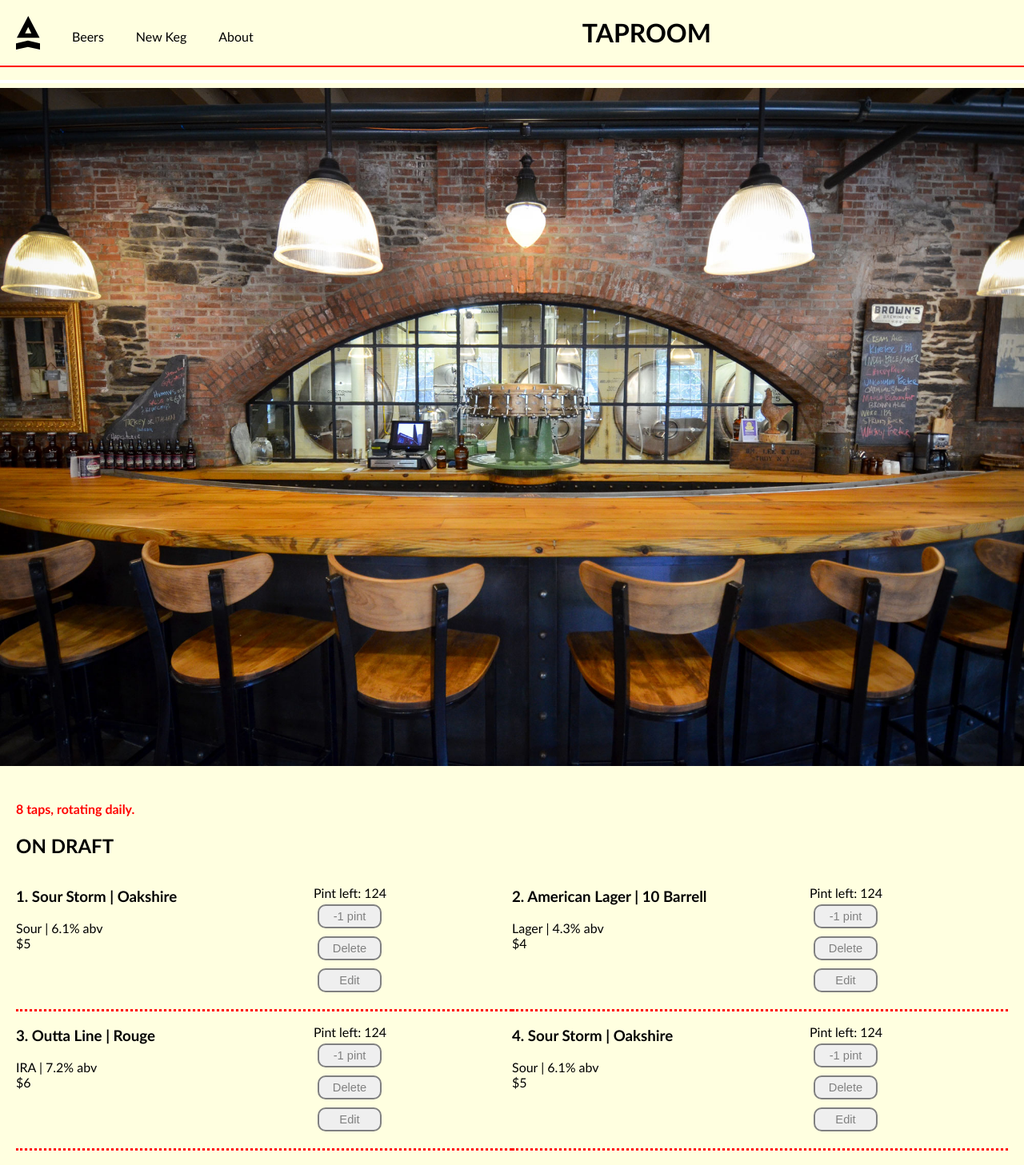
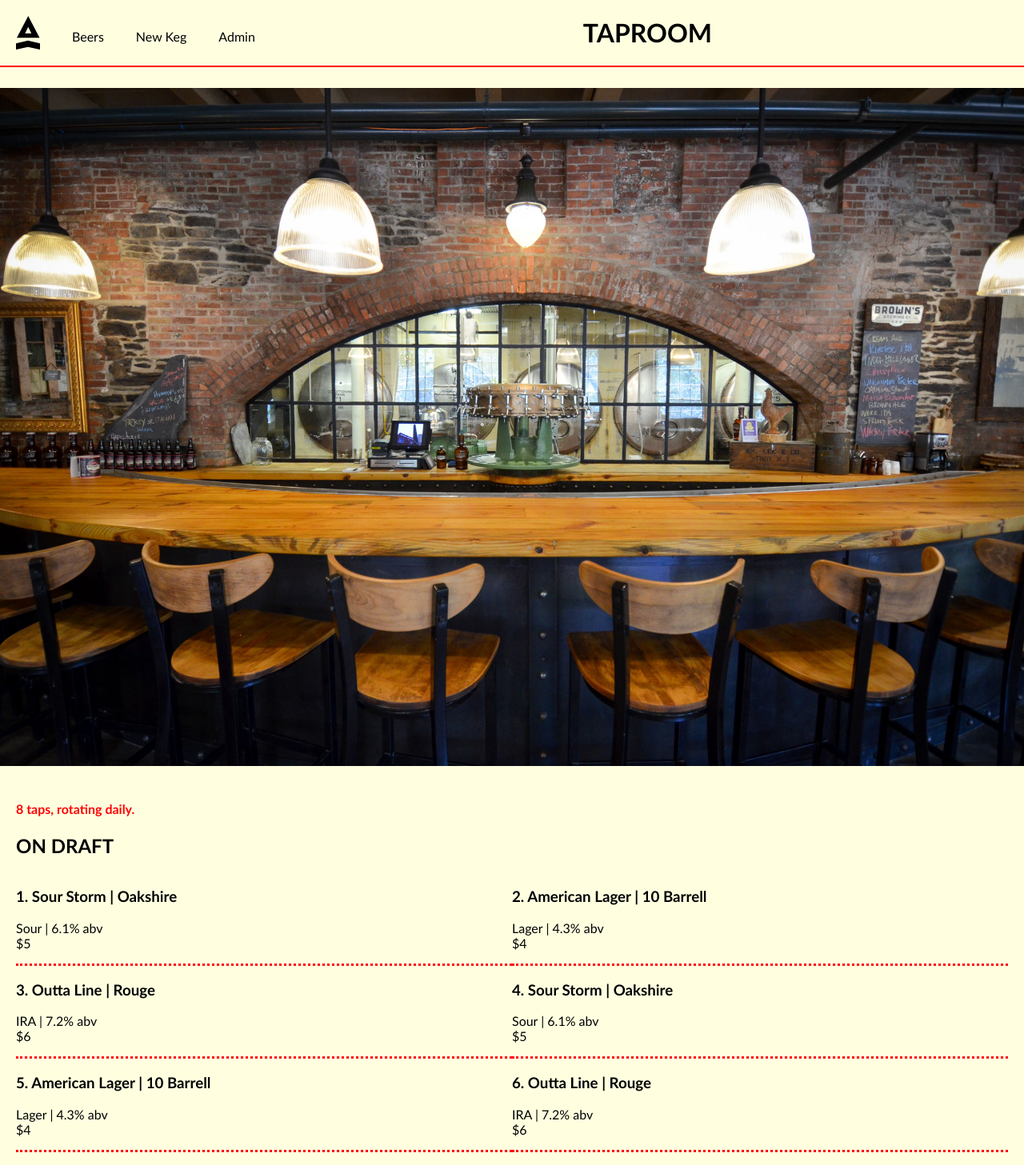
Before and after one commit to sjullieb/react-tap-room, a React app: page / in a window 1280 px wide. Shown: the top 1457 px of the page at 80% size. Built offline with nearby package versions, Linux system fonts and the light colour scheme.

Commit message:
add admin route

```diff
--- a/src/components/App.jsx
+++ b/src/components/App.jsx
@@ -205,14 +205,9 @@ class App extends Component {
   }
 
   handleUpdateKeg(kegId, newKeg){
-    console.log('UPDATE KEG');
-    console.log(kegId);
-    console.log(newKeg);
-    console.log(this.state.masterKegList);
     var newKegList = Object.assign({}, this.state.masterKegList);
     newKegList[kegId] = newKeg;
     this.setState({masterKegList : newKegList});
-    console.log(this.state.masterKegList);
   }
 
   handleDeleteKeg(kegId){
@@ -238,17 +233,31 @@ class App extends Component {
       margin: '0'
     };
 
+    var borderLineStyle={
+      border: '2px solid red !important',
+      color: 'red !important',
+      height: '3px !important'
+    };
+
     return (
       <div style={styleHeaderMargin}>
         <Header/>
         <img src={headerImg} style={imgStyle}></img>
         <Switch>
+
           <Route exact path='/' render = {() => <KegsList
             kegsList={this.state.masterKegList}
             onPintSubtraction={this.handlePintSubtraction}
             onKegDeletion={this.handleDeleteKeg}
             onKegUpdate={this.handleUpdateKeg}
-           />} />
+          />} />
+          <Route path='/admin' render = {(props) => <KegsList
+            kegsList={this.state.masterKegList}
+            onPintSubtraction={this.handlePintSubtraction}
+            onKegDeletion={this.handleDeleteKeg}
+            onKegUpdate={this.handleUpdateKeg}
+            currentRouterPath={props.location.pathname}
+          />} />
           <Route path='/newkeg' render = {() => <NewKeg onNewKegCreation={this.handleNewKegCreation} />} />
           <Route component={Error404} />
         </Switch>
--- a/src/components/Header.jsx
+++ b/src/components/Header.jsx
@@ -11,7 +11,7 @@ function Header() {
   var styleLogo={
     width: "30px",
     float: "left",
-    padding: "20px"
+    padding: "20px 20px 0 20px"
   };
 
   return(
@@ -21,7 +21,7 @@ function Header() {
           .main{
           text-align: center;
           background-color: lightyellow;
-          height:100px;
+          height:82px;
           width: 100%;
           background-image: none;
           background-repeat: repeat;
@@ -30,7 +30,7 @@ function Header() {
           position: fixed;
           top: 0pt;
           left: 0pt;
-          border-bottom: 4px solid white;
+          padding: 50
         }
         .border-line{
           border-bottom: 2px solid red;
--- a/src/components/Keg.jsx
+++ b/src/components/Keg.jsx
@@ -13,7 +13,6 @@ class Keg extends React.Component{
   }
 
   handleEditButtonClick(){
-    console.log(this);
     this.setState({showEdit: true});
   }
 
@@ -22,7 +21,7 @@ class Keg extends React.Component{
     this.setState({showEdit: false});
   }
 
-  handleCancelEdit(kegId, updatedKeg){
+  handleCancelEdit(){
     this.setState({showEdit: false});
   }
 
@@ -54,9 +53,14 @@ class Keg extends React.Component{
       margin: '5px',
     };
 
-console.log(this.state.showEdit);
-    console.log('RENDER');
-
+    let buttonsContent = '';
+    if(this.props.currentRouterPath === '/admin'){
+      buttonsContent = <p>Pint left: {keg.pintLeft}<br/>
+        <button style={styleButton} onClick={() => {this.props.onPintSubtraction(this.props.kegId);}}>-1 pint</button><br/>
+        <button style={styleButton} onClick={() => {this.props.onKegDeletion(this.props.kegId);}}>Delete</button><br/>
+        <button style={styleButton} onClick={this.handleEditButtonClick}>Edit</button>
+      </p>;
+    }
     return(
       <div style={styleGrid}>
         <div >
@@ -66,11 +70,7 @@ console.log(this.state.showEdit);
 
         </div>
         <div>
-          <p>Pint left: {keg.pintLeft}<br/>
-            <button style={styleButton} onClick={() => {this.props.onPintSubtraction(this.props.kegId);}}>-1 pint</button><br/>
-            <button style={styleButton} onClick={() => {this.props.onKegDeletion(this.props.kegId);}}>Delete</button><br/>
-            <button style={styleButton} onClick={this.handleEditButtonClick}>Edit</button>
-          </p>
+          {buttonsContent}
         </div>
         {showForm}
       </div>
@@ -84,7 +84,8 @@ Keg.propTypes = {
   kegId: PropTypes.string,
   onPintSubtraction: PropTypes.func,
   onKegDeletion: PropTypes.func,
-  onKegUpdate: PropTypes.func
+  onKegUpdate: PropTypes.func,
+  currentRouterPath: PropTypes.string,
 };
 
 export default Keg;
--- a/src/components/KegsList.jsx
+++ b/src/components/KegsList.jsx
@@ -17,8 +17,6 @@ var mainStyle={
 };
 
 function KegsList(props){
-  console.log(props.kegsList);
-
   return(
     <div style={mainStyle}>
       <h4 style={styleTapNumber}>{Object.keys(props.kegsList).length} taps, rotating daily.</h4>
@@ -35,6 +33,7 @@ function KegsList(props){
               onPintSubtraction={props.onPintSubtraction}
               onKegDeletion={props.onKegDeletion}
               onKegUpdate={props.onKegUpdate}
+              currentRouterPath={props.currentRouterPath}
             />);}
         )}
       </div>
@@ -44,6 +43,7 @@ function KegsList(props){
 
 KegsList.propTypes={
   kegsList: PropTypes.object,
+  currentRouterPath: PropTypes.string,
   onPintSubtraction: PropTypes.func,
   onKegDeletion: PropTypes.func,
   onKegUpdate: PropTypes.func
--- a/src/components/Navbar.jsx
+++ b/src/components/Navbar.jsx
@@ -6,7 +6,7 @@ function Navbar(){
     <div style={{float: "left"}}>
       <NavbarSection link="/" name="Beers"/>
       <NavbarSection link="/newkeg" name="New Keg"/>
-      <NavbarSection link="/about" name="About"/>
+      <NavbarSection link="/admin" name="Admin"/>
     </div>
   );
 }
--- a/src/components/NewKeg.jsx
+++ b/src/components/NewKeg.jsx
@@ -19,7 +19,6 @@ class NewKeg extends Component {
 
   handleNewKegSubmission(event){
     event.preventDefault();
-    console.log(this);
     this.props.onNewKegCreation(this.makeNewKegObject());
     this.clearVarValues();
     this.setState({toDashboard: true});
@@ -32,7 +31,6 @@ class NewKeg extends Component {
   }
 
   makeNewKegObject(){
-  //  console.log({name: this._name.value, brand: this._brand.value, type: this._type.value, alcohol: this._alcohol.value, pintLeft: this._pintLeft.value, price: this._price.value});
     return {name: this._name.value, brand: this._brand.value, type: this._type.value, alcohol: this._alcohol.value, pintLeft: this._pintLeft.value, price: this._price.value};
   }
 
@@ -70,7 +68,7 @@ class NewKeg extends Component {
 
     let content = '';
     if (this.state.toDashboard === true) {
-      content = <Redirect to='/' />;
+      content = <Redirect to='/admin' />;
     } else if (typeof this.props.kegId === 'undefined'){
       content =
         <div style={mainStyle}>
```
Also changed, not shown: 1 other file (tests, documents, lock files or other folders).
